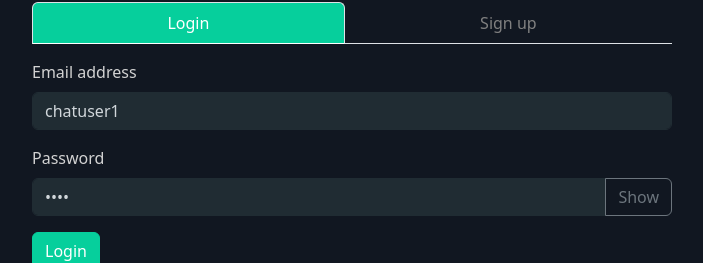
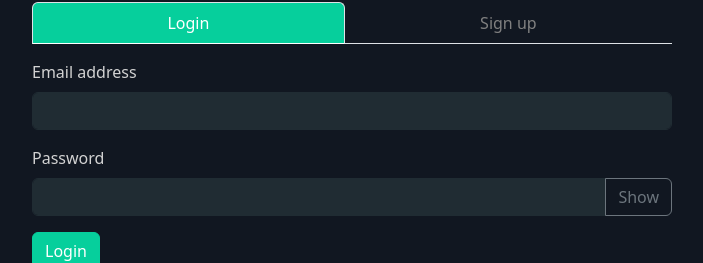
Before and after one commit to shubhamgavatade24/chatapp2.0, a React (Create React App) app in the folder frontend/: page / in a window 1280 px wide. Shown: the part 126-389 px from the top of the page, without its empty margins (288-991 px from the left). Built offline with nearby package versions, Linux system fonts and the light colour scheme.

Commit message:
cleared default login data

```diff
--- a/frontend/src/components/Login.js
+++ b/frontend/src/components/Login.js
@@ -10,8 +10,8 @@ import Cookies from "js-cookie";
 
 import { Navigate } from "react-router-dom";
 const Login = () => {
-  const [email, setEmail] = useState("chatuser1");
-  const [password, setPassword] = useState("qwer");
+  const [email, setEmail] = useState("");
+  const [password, setPassword] = useState("");
   const [showPass, setShowPass] = useState(false);
 
   const [error, errorShow] = useState(false);
```
